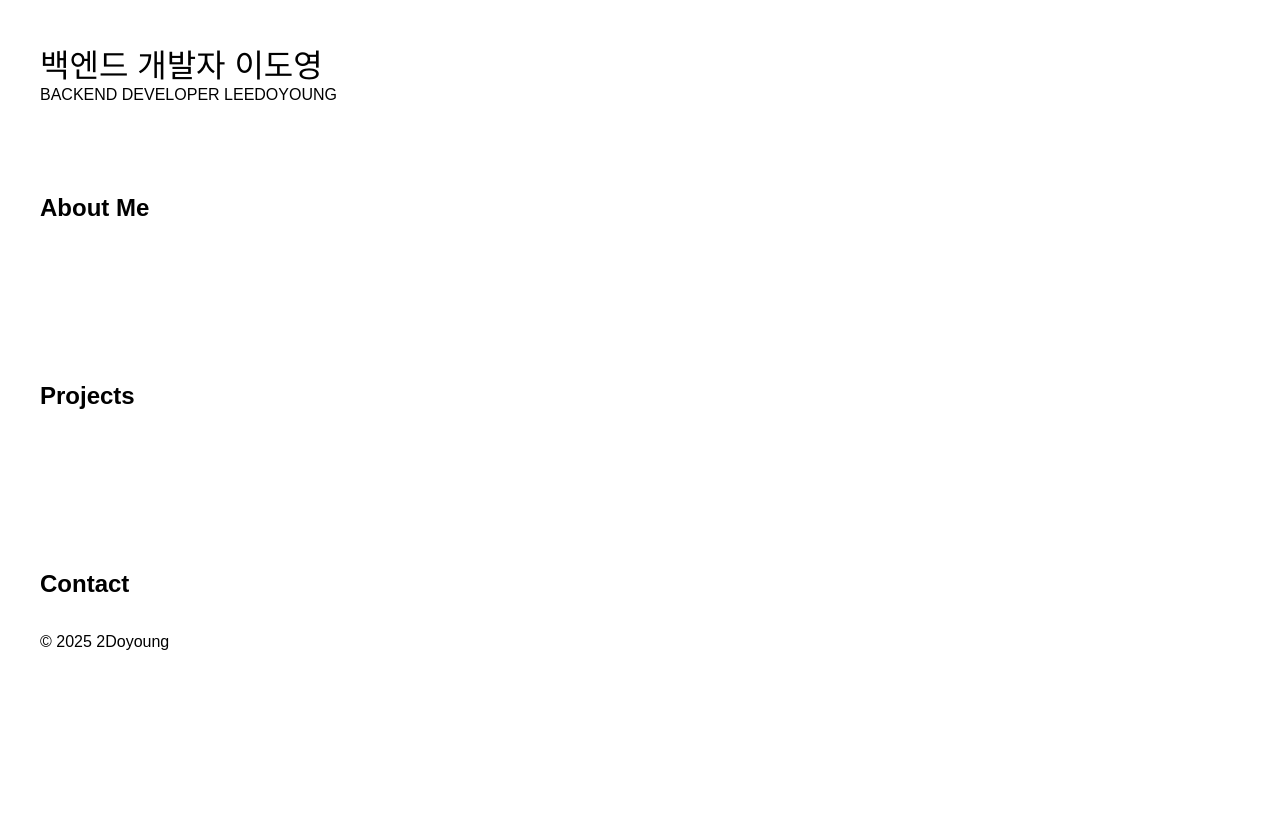
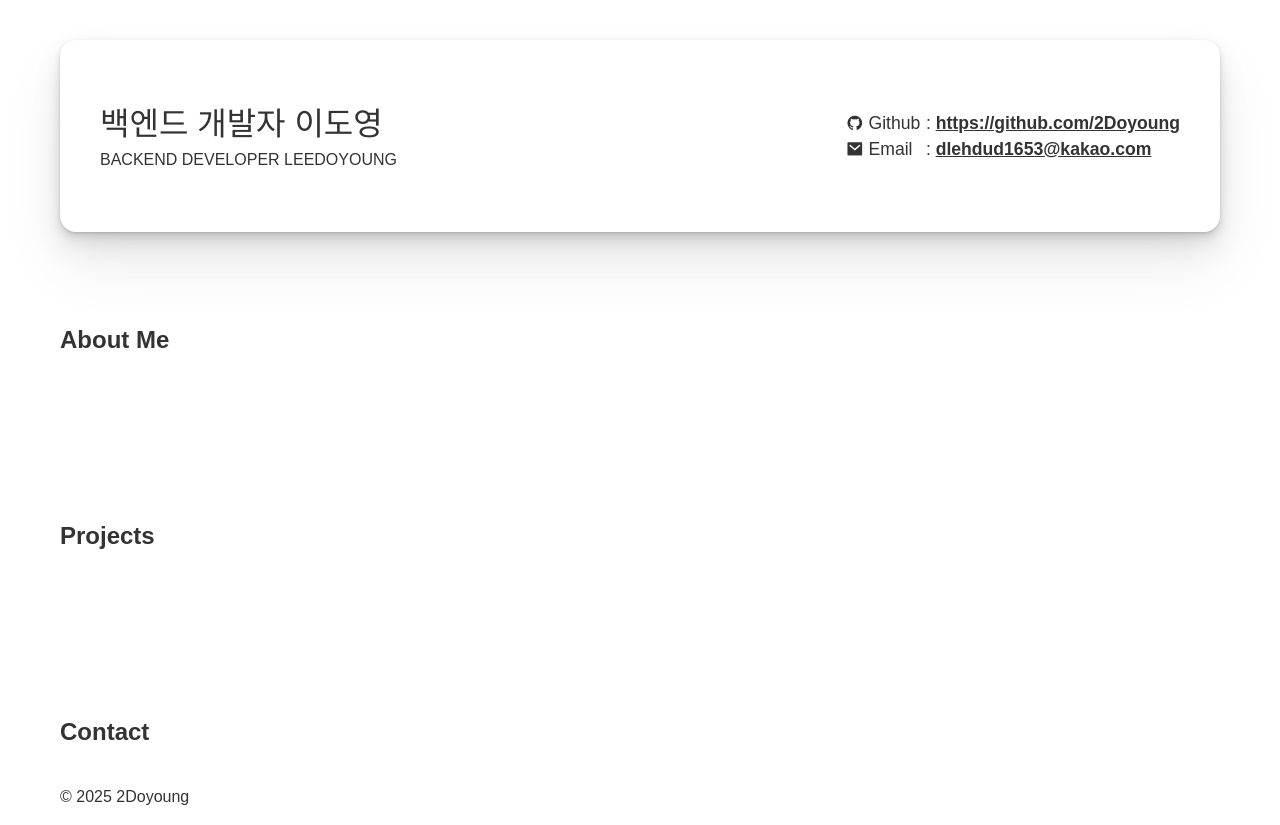
Before and after one commit to 2Doyoung/2Doyoung.github.io, a React (Create React App) app in the folder 2doyoung-github-io/: page / in a window 1280 px wide. Before the commit the page ends 800 px from the top, so only its background shows below. Built offline with nearby package versions, Linux system fonts and the light colour scheme.

Commit message:
header complete

```diff
--- a/2doyoung-github-io/public/index.html
+++ b/2doyoung-github-io/public/index.html
@@ -4,6 +4,7 @@
     <meta charset="utf-8" />
     <meta name="viewport" content="width=device-width, initial-scale=1" />
     <title>이도영 | 백엔드 엔지니어</title>
+    <link href="https://cdn.jsdelivr.net/npm/remixicon@4.5.0/fonts/remixicon.css" rel="stylesheet"/>
   </head>
   <body>
     <div id="root"></div>
--- a/2doyoung-github-io/src/App.js
+++ b/2doyoung-github-io/src/App.js
@@ -9,8 +9,15 @@ const Container = styled.div`
 
     font-family: 'Noto Sans KR', sans-serif;
     scroll-behavior: smooth;
+    color: #333333;
+    line-height: 1.5;
+
+    max-width: 1200px;
+    width: 100%;
     margin: 0 auto;
-    width: 1200px;
+    padding: 0 20px;
+    box-sizing: border-box;
+
 `;
 
 const Main = styled.main`
--- a/2doyoung-github-io/src/components/Header.js
+++ b/2doyoung-github-io/src/components/Header.js
@@ -1,29 +1,115 @@
-import React from 'react';
-import styled from 'styled-components';
+import React, { useState } from 'react';
+import styled, { keyframes }from 'styled-components';
 
 const HeaderStyled = styled.header`
     margin-top: 40px;
+    padding: 60px 40px;
+    background: #fff;
+    border-radius: 16px;
+    box-shadow: 0 1px 2px rgba(0,0,0,0.07),
+                0 2px 4px rgba(0,0,0,0.07),
+                0 4px 8px rgba(0,0,0,0.07),
+                0 8px 16px rgba(0,0,0,0.07),
+                0 16px 32px rgba(0,0,0,0.07),
+                0 32px 64px rgba(0,0,0,0.07);
 `;
 
 const DisplayStyled = styled.div`
     display: flex;
+    justify-content: space-between;
+    align-items: center;
 `;
 
 const TitleStyled = styled.div`
     font-size: 2rem;
+    font-weight: 300;
+
+    span {
+        font-weight: 500;
+    }
 `;
 
 const SubTitleStyled = styled.div`
+     font-size: 1rem;
+`;
 
+const LinkStyled = styled.a`
+    font-weight: 700;
+    color: #333333;
+    cursor: pointer;
+    text-decoration: underline;
+`;
+
+const ContactStyled = styled.div`
+    font-size: 1.1rem;
+`;
+
+const fadeInOut = keyframes`
+    0% {
+        opacity: 0;
+        transform: translateY(-10px);
+    }
+    10% {
+        opacity: 1;
+        transform: translateY(0px);
+    }
+    90% {
+        opacity: 1;
+        transform: translateY(0px);
+    }
+    100% {
+        opacity: 0;
+        transform: translateY(-10px);
+    }
+`;
+
+const CopyToast = styled.div`
+    position: fixed;
+    bottom: 40px;
+    left: 45%;
+    transform: translateX(-45%);
+    background: #222;
+    color: white;
+    padding: 0.8rem 1.2rem;
+    border-radius: 8px;
+    font-size: 0.95rem;
+    animation: ${fadeInOut} 2.5s ease-in-out forwards;
+    z-index: 1000;
+    white-space: nowrap;
+    width: max-content;
+    text-align: center;
+`;
+
+const LabelStyled = styled.span`
+  display: inline-block;
+  width: 75px;
 `;
 
 function Header() {
+    const [copy, setCopy] = useState(false);
+
+    const handleCopy = () => {
+        navigator.clipboard.writeText("dlehdud1653@kakao.com")
+        .then(() => {
+            setCopy(true);
+            setTimeout(() => setCopy(false), 2500);
+        })
+        .catch((error) => {
+            console.error("복사 실패 : ", error);
+        });
+    }
+
     return (
         <HeaderStyled>
+            {copy && <CopyToast>클립보드에 복사되었습니다.</CopyToast>}
             <DisplayStyled>
                 <div>
-                <TitleStyled>백엔드 개발자 이도영</TitleStyled>
+                    <TitleStyled>백엔드 개발자 <span>이도영</span></TitleStyled>
                     <SubTitleStyled>BACKEND DEVELOPER LEEDOYOUNG</SubTitleStyled>
+                </div>
+                <div>
+                    <ContactStyled><LabelStyled><i className="ri-github-fill"></i> Github </LabelStyled> : <LinkStyled href='https://github.com/2Doyoung' target='_blank'>https://github.com/2Doyoung</LinkStyled></ContactStyled>
+                    <ContactStyled><LabelStyled><i className="ri-mail-fill"></i> Email </LabelStyled> : <LinkStyled onClick={handleCopy}>dlehdud1653@kakao.com</LinkStyled></ContactStyled>
                 </div>
             </DisplayStyled>
         </HeaderStyled>
```
Lines whose indentation alone changed are shown as unchanged.
